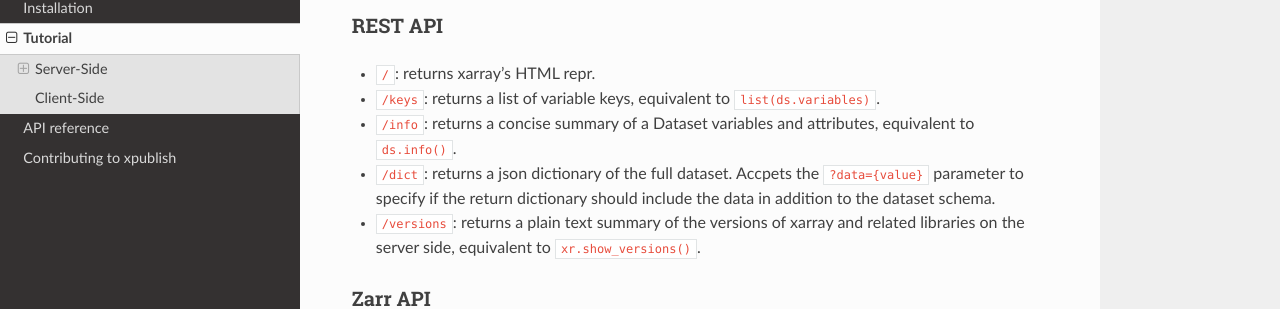
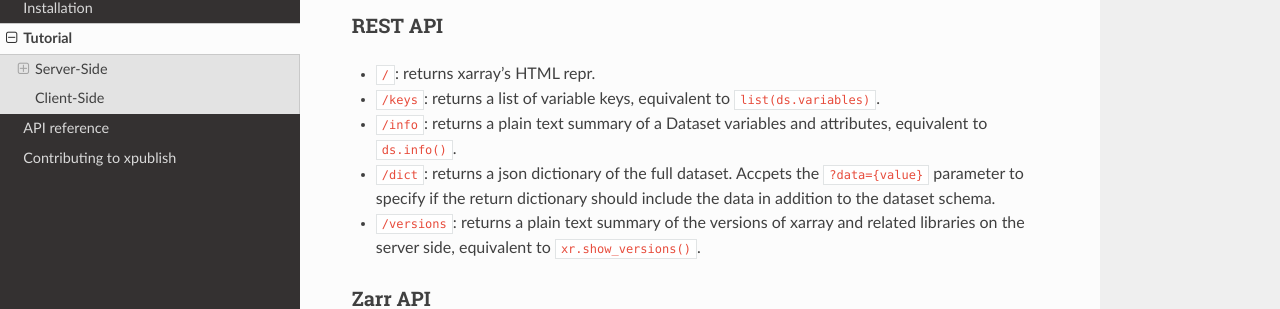
Before and after one commit to xpublish-community/xpublish, a Sphinx documentation site: the page built from docs/source/tutorial.rst, in a window 1280 px wide and 900 px high, scrolled down 548 px. Shown: the part 144-453 px from the top of the window. Built offline with Sphinx 7.4.7 and the Read the Docs theme 2.0.0, drawn with Linux system fonts in a browser that asks for light colours; the version number could not be read and is left out.

Commit message:
doc and binder fixes

```diff
--- a/docs/source/tutorial.rst
+++ b/docs/source/tutorial.rst
@@ -35,7 +35,7 @@ REST API
 
 * ``/``: returns xarray's HTML repr.
 * ``/keys``: returns a list of variable keys, equivalent to ``list(ds.variables)``.
-* ``/info``: returns a concise summary of a Dataset variables and attributes, equivalent to ``ds.info()``.
+* ``/info``: returns a plain text summary of a Dataset variables and attributes, equivalent to ``ds.info()``.
 * ``/dict``: returns a json dictionary of the full dataset. Accpets the ``?data={value}`` parameter to specify if the return dictionary should include the data in addition to the dataset schema.
 * ``/versions``: returns a plain text summary of the versions of xarray and related libraries on the server side, equivalent to ``xr.show_versions()``.
 
```
Also changed, not shown: 1 other file.
